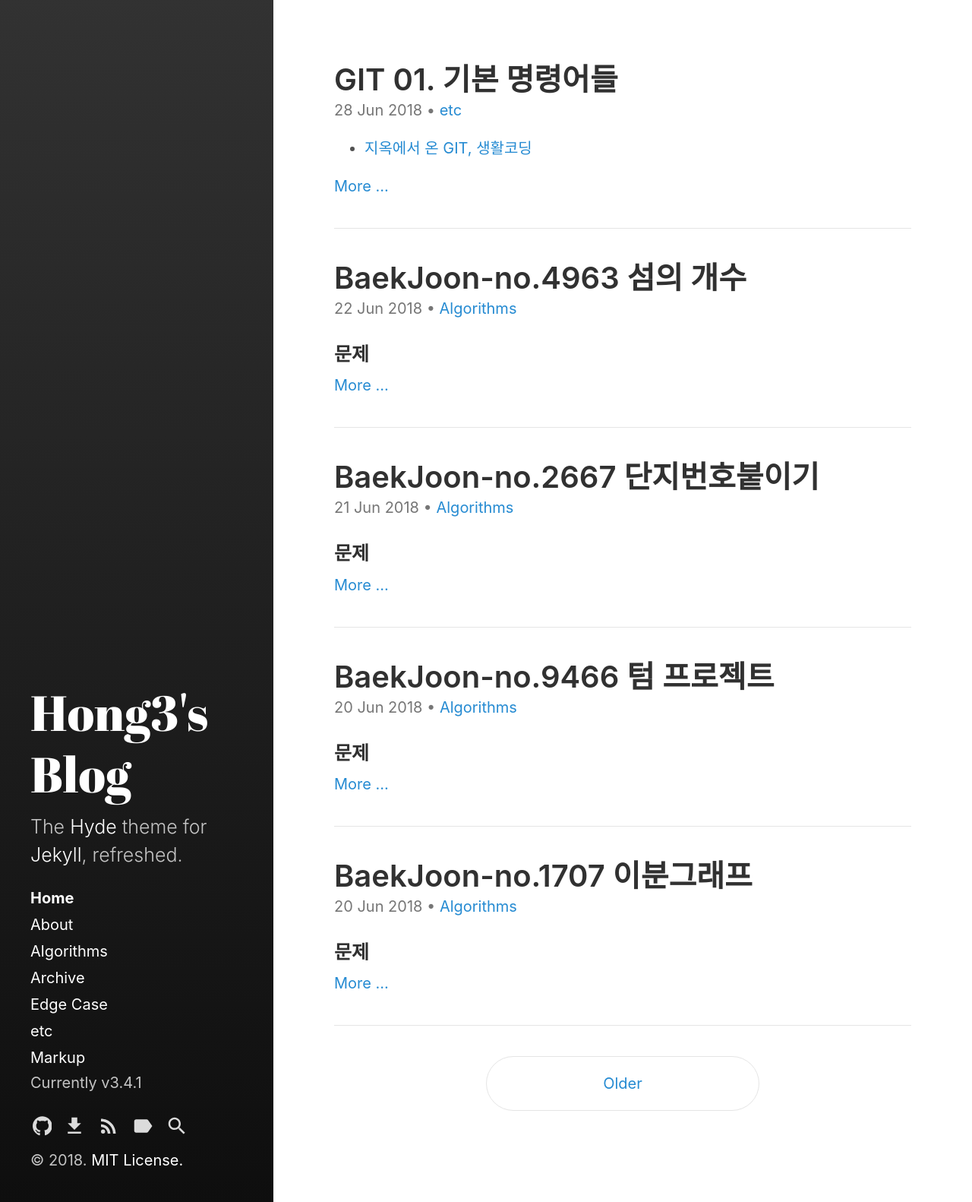
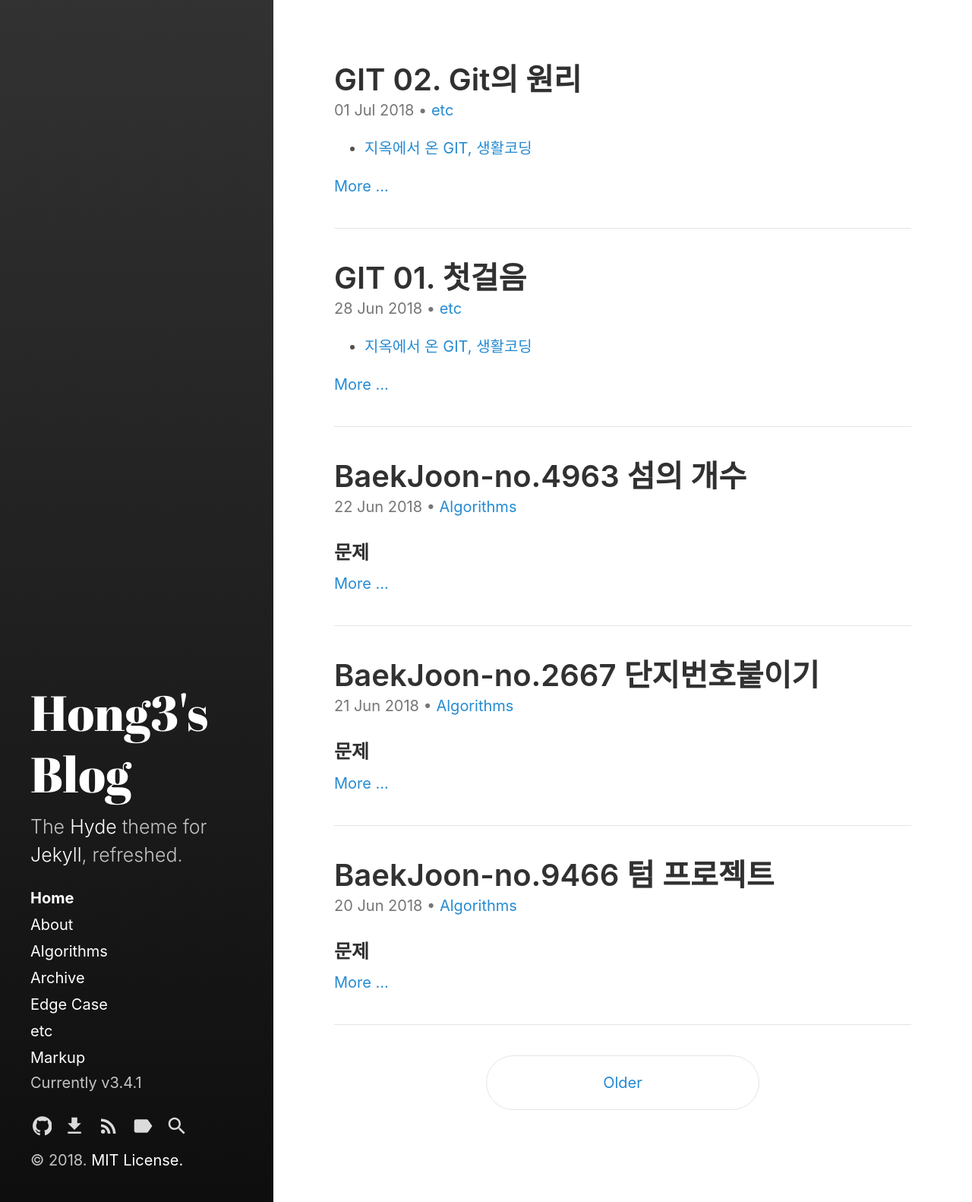
Before and after one commit to Hong3eee/Hong3eee.github.io, a Jekyll site: the page built from index.html, in a window 1280 px wide. Shown: the whole page at 76% size. Built offline with Jekyll 4.4.1, drawn with Linux system fonts in a browser that asks for light colours; the list of posts is cut into pages by our own code; part of the change alters nothing that is shown.

Commit message:
posting upload

```diff
--- a/_posts/2018-06-28-git-knowhow-1.md
+++ b/_posts/2018-06-28-git-knowhow-1.md
@@ -1,6 +1,6 @@
 ---
 layout: post
-title: GIT 01. 기본 명령어들
+title: GIT 01. 첫걸음
 categories:
 - etc
 tags: Git
--- /dev/null
+++ b/_posts/2018-07-01-git-knowhow-2.md
@@ -0,0 +1,46 @@
+---
+layout: post
+title: GIT 02. Git의 원리
+categories:
+- etc
+tags: Git
+commnets: true
+---
+
+- [지옥에서 온 GIT, 생활코딩](https://opentutorials.org/course/2708)
+
+강의의 공부내용을 정리해서 올립니다.
+깃에 대해 항상 헷갈려하는 모두와 나 자신을 위해.
+
+### git add 의 원리
+
+git 은 어떤 파일을 저장할 때, 파일의 이름이 달라도 내용이 같다면 같은 오브젝트 파일을 가르킨다.
+
+### object 파일명의 원리
+
+git은 파일의 내용을 가지고 sha-1 이라는 해쉬알고리즘을 이용해서 값을 얻는다. 그 후 이 값을 이용해 오브젝트 디렉토리 밑에 디렉토리, 파일을 만든다.
+즉, 파일의 내용을 가지고 해쉬를 만들게 되므로 파일의 내용이 같다면 같은 파일을 가르킨다.
+
+### commit 의 원리
+
+##### object 의 형태
+- blob -> 파일의 내용을 담고있다
+- tree -> 파일의 이름과 파일의 이름이 가지고 있는 내용정보(blob)를 갖고있다
+- commit -> 커밋에 관련한 정보들의 모음집. parent ( 상위 커밋이 뭔지 ), tree, author, committer, commit message 등을 가지고 있다
+
+tree 커밋이 일어난 시점에 작업디렉토리에 있는 파일의 이름과 파일의 이름이 담고있는 내용 정보가 담겨있음
+
+각각의 버전은 그 버전이 만들어진 시점(*커밋*) 의 스냅샷을 트리라는 정보구조를 통해 가지고 있다.
+
+그리고 이 커밋은 그 버전들을 만드는 명령어이다.
+
+
+### status 의 원리
+
+- index 파일에 적혀 있는 값과 working directory 의 파일 내용이 다르다면 이를 출력해준다.
+
+- 최신 커밋과 현재 index 파일의 내용이 다르다면 정보 출력.
+
+git 의 전체적인 flow 는 이러하다.
+
+![git workflow](/img/git_workflow.png)
```
